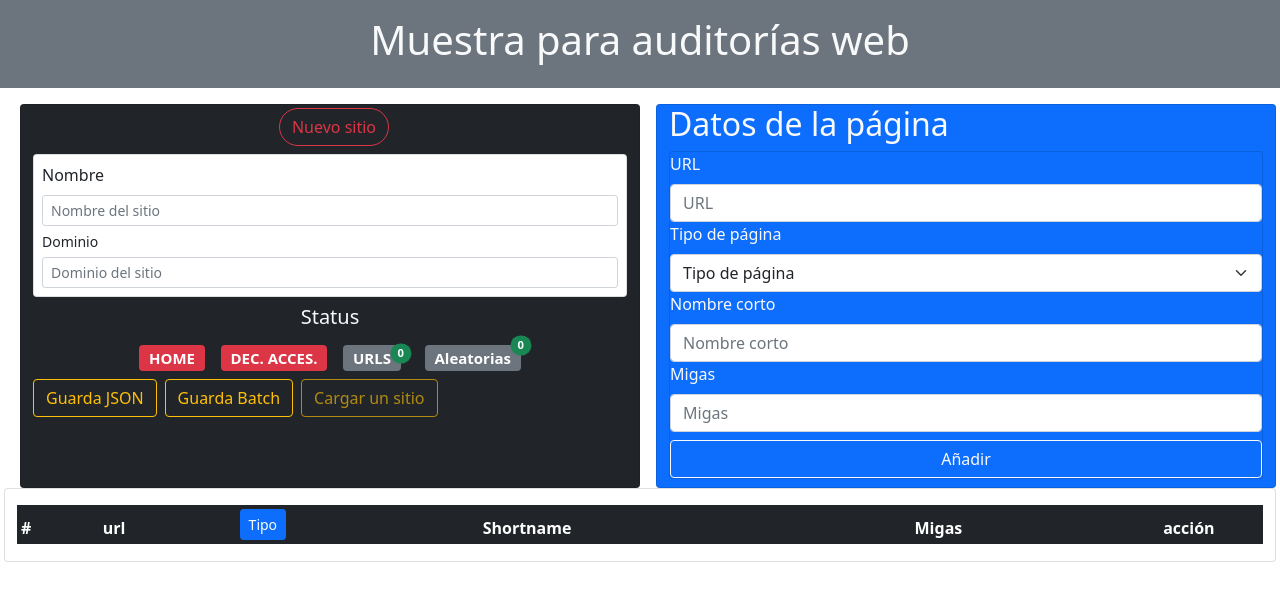
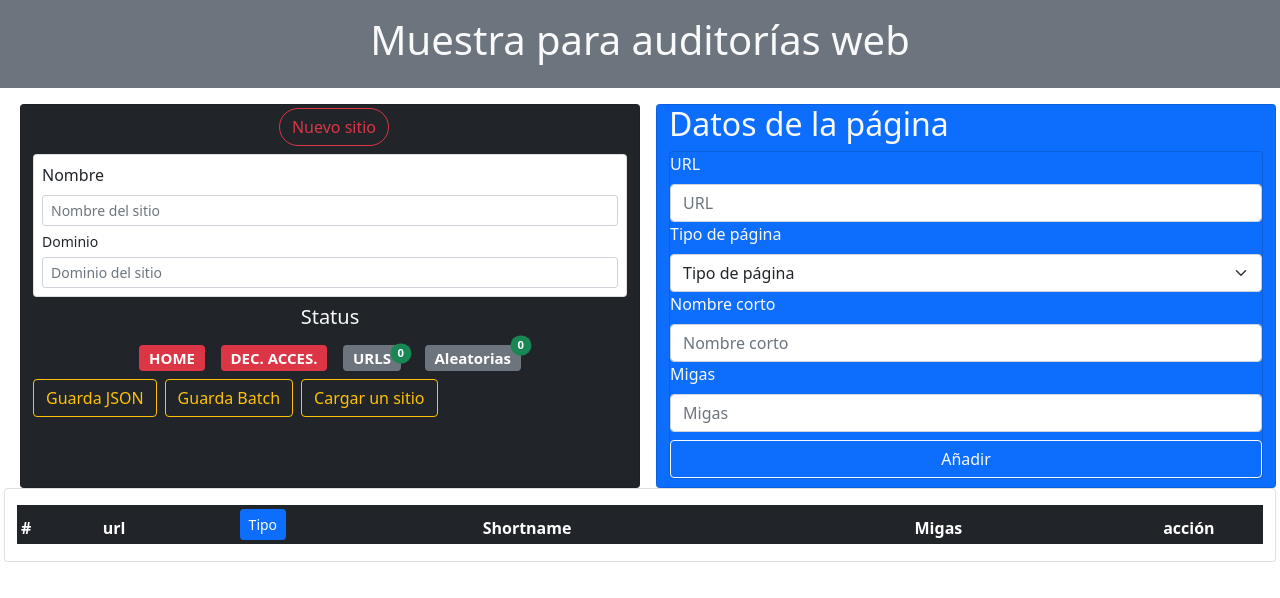
Before and after one commit to cizquierdof/muestras-vue3-app, a Vue app: page / in a window 1280 px wide. Shown: the top 598 px of the page. Built offline with nearby package versions, Linux system fonts and the light colour scheme.

Commit message:
minor changes

```diff
--- a/src/components/SiteForm.vue
+++ b/src/components/SiteForm.vue
@@ -75,7 +75,7 @@
     <div class="rounded">
       <button class="btn btn-outline-warning me-2" @click="store.saveJson()">Guarda JSON</button>
       <button class="btn btn-outline-warning me-2" @click="store.saveBatch()">Guarda Batch</button>
-      <button class="btn btn-outline-warning me-2" disabled title="Aun no implementado" @click="">Cargar un sitio</button>
+      <button class="btn btn-outline-warning me-2"  title="Aun no implementado" @click="">Cargar un sitio</button>
     </div>
   </div>
 </template>
```
Also changed, not shown: 1 other file (tests, documents, lock files or other folders).
